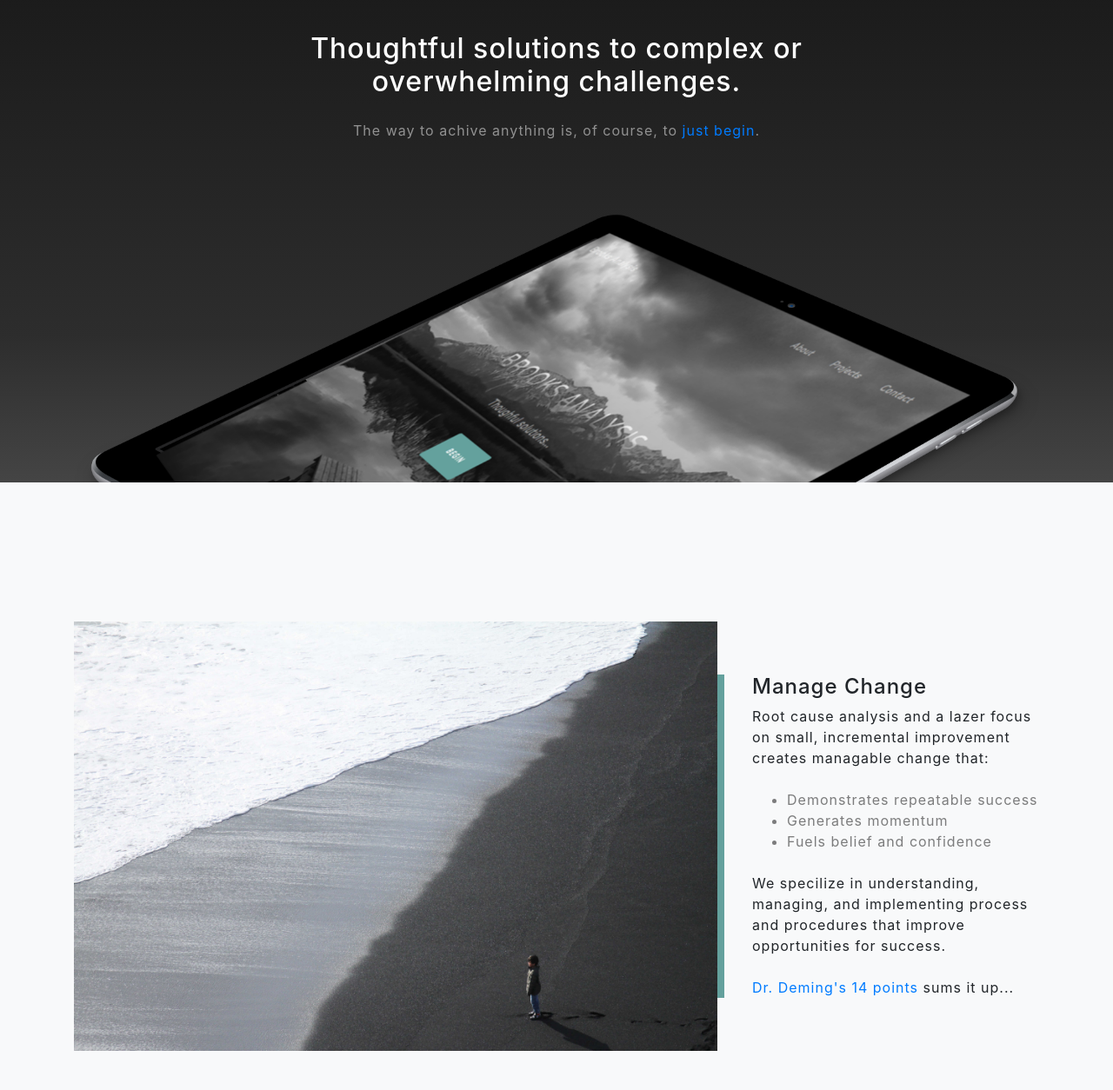
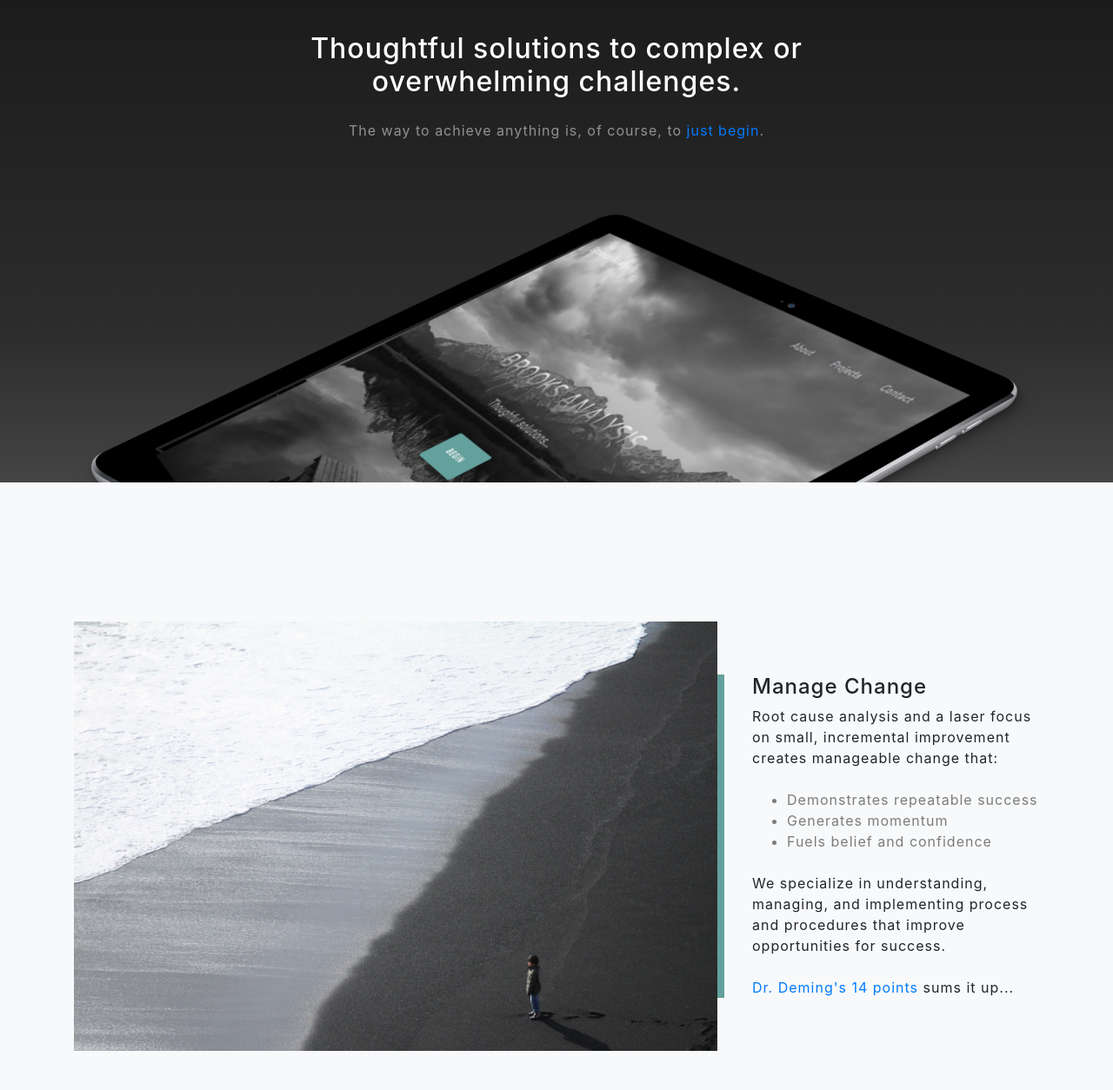
Before and after one commit to djbrooks/grayscale-site, a website with bundled scripts: page index.html in a window 1280 px wide. Shown: the part 923-2177 px from the top of the page at 87% size. Built offline with nearby package versions, Linux system fonts and the light colour scheme.

Commit message:
Spelling mistakes!

```diff
--- a/index.html
+++ b/index.html
@@ -70,7 +70,7 @@
           <div class="col-lg-8 mx-auto">
             <h2 class="text-white mb-4">Thoughtful solutions to complex or overwhelming challenges.
 </h2>
-            <p class="text-white-50">The way to achive anything is, of course, to
+            <p class="text-white-50">The way to achieve anything is, of course, to
 <!--
               <a href="http://startbootstrap.com/template-overviews/grayscale/">just begin</a>.</p>
 -->
@@ -94,7 +94,7 @@
               <div class="featured-text text-center text-lg-left">
               <h4>Manage Change</h4>
               <p class="text-black mb-0">
-              Root cause analysis and a lazer focus on small, incremental improvement creates managable change that:</p>
+              Root cause analysis and a laser focus on small, incremental improvement creates manageable change that:</p>
               <br/>
               <ul class="text-black-50 mb-0">
                 <li>Demonstrates repeatable success</li>
@@ -103,7 +103,7 @@
               </ul>
               <br/>
               <p class="text-black mb-0">
-              We specilize in understanding, managing, and implementing process and procedures that improve opportunities for success.
+              We specialize in understanding, managing, and implementing process and procedures that improve opportunities for success.
               </p>
               <br/>
               <p class="text-black mb-0"><a href="https://deming.org/explore/fourteen-points" target="_blank">Dr. Deming's 14 points</a> sums it up...</p>
```
